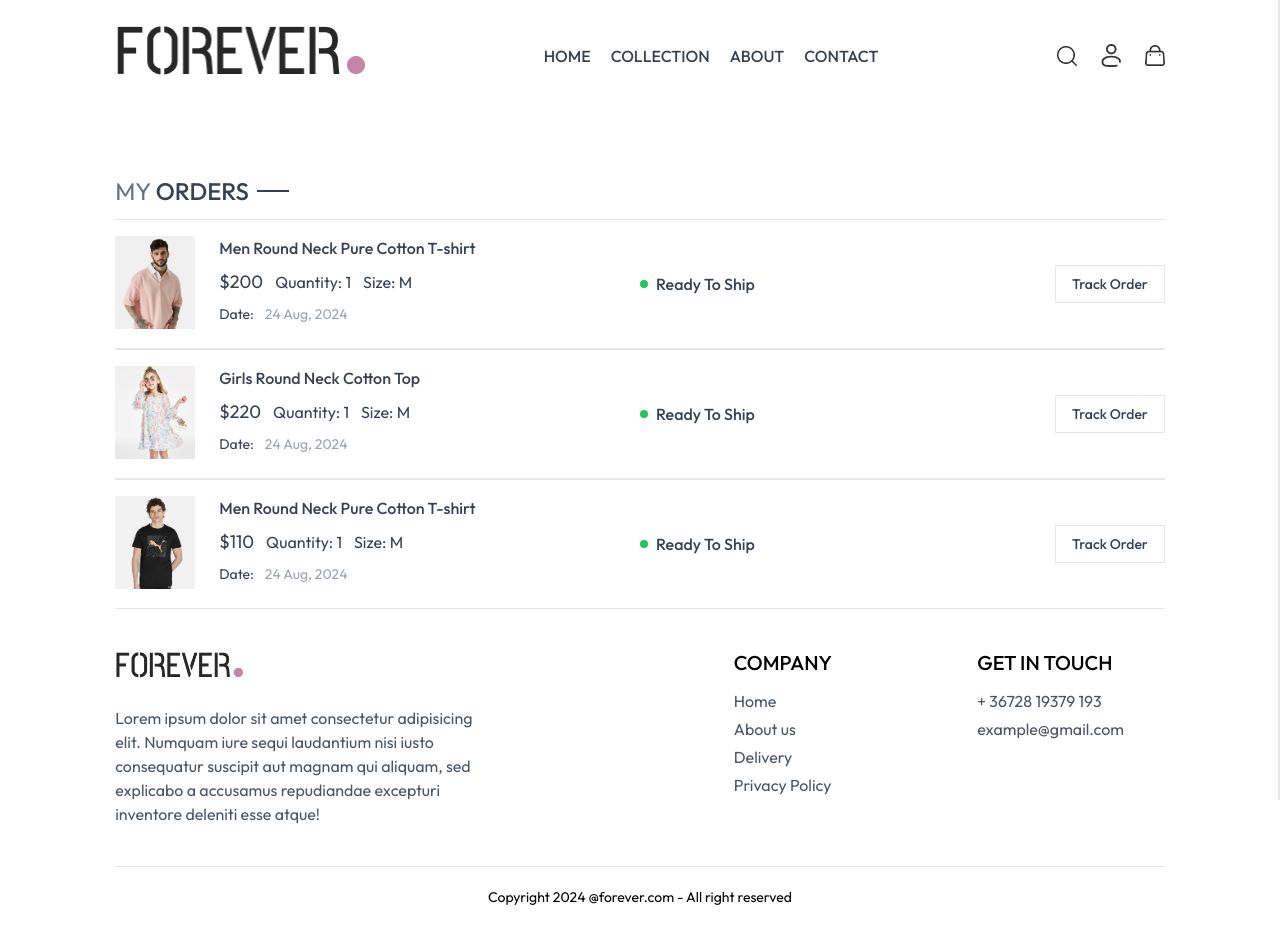
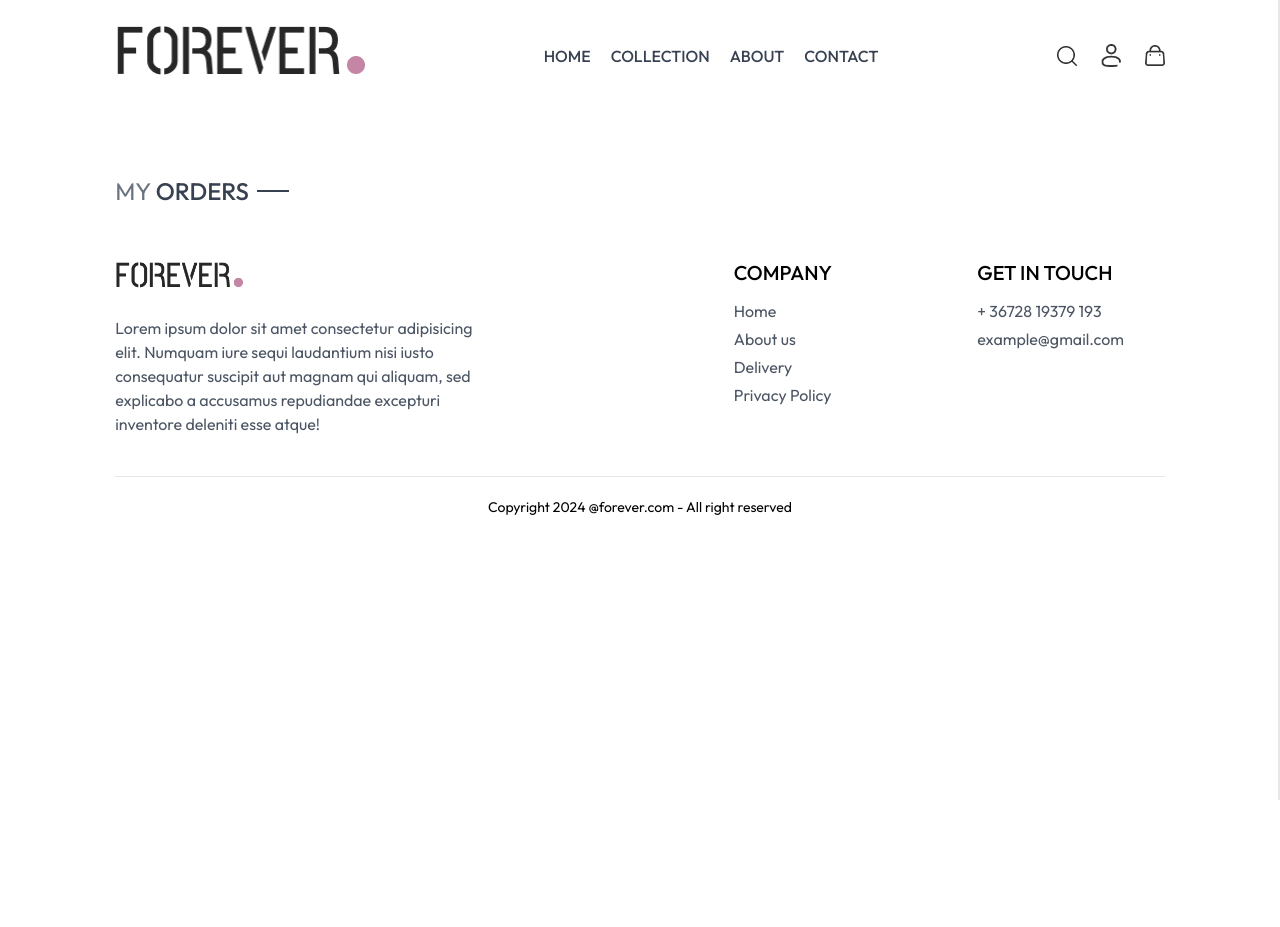
Before and after one commit to taahir-khhan/E-Commerce-App, a React app: page /orders in a window 1280 px wide. After the commit the page ends 800 px from the top, so only its background shows below. Built offline with nearby package versions, Linux system fonts and the light colour scheme; the HTML template or start-up script is replaced by a standard one.

Commit message:
Orders page needs lots of modification and i will do it today

```diff
--- a/src/context/ShopContext.jsx
+++ b/src/context/ShopContext.jsx
@@ -11,6 +11,7 @@ const ShopContextProvider = ({ children }) => {
   const [search, setSearch] = useState("");
   const [showSearch, setShowSearch] = useState(false);
   const [cartItems, setCartItems] = useState({});
+  const [cartData, setCartData] = useState([]);
   const navigate = useNavigate();
 
   const addToCart = async (itemId, size) => {
@@ -83,6 +84,8 @@ const ShopContextProvider = ({ children }) => {
     updateQuantity,
     getCartAmount,
     navigate,
+    cartData,
+    setCartData,
   };
 
   return <shopContext.Provider value={value}>{children}</shopContext.Provider>;
--- a/src/pages/Cart.jsx
+++ b/src/pages/Cart.jsx
@@ -4,9 +4,15 @@ import { CartTotal, Title } from "../components";
 import { shopContext } from "../context/ShopContext";
 
 const Cart = () => {
-  const { products, cartItems, currency, updateQuantity, navigate } =
-    useContext(shopContext);
-  const [cartData, setCartData] = useState([]);
+  const {
+    products,
+    cartItems,
+    currency,
+    updateQuantity,
+    navigate,
+    cartData,
+    setCartData,
+  } = useContext(shopContext);
 
   useEffect(() => {
     const tempData = [];
@@ -23,11 +29,24 @@ const Cart = () => {
     }
     setCartData(tempData);
   }, [cartItems]);
+
   return (
     <div className="border-t pt-10">
       <div className="text-2xl md:text-3xl mb-3">
         <Title text1={"YOUR"} text2={"CART"} />
       </div>
+
+      {cartData.length === 0 && (
+        <div className="flex flex-col items-center justify-center gap-6 h-[35vh]">
+          <p className="text-2xl text-gray-600">Your Cart is Empty</p>
+          <button
+            onClick={() => navigate("/collection")}
+            className="border bg-black text-white px-6 py-3 text-sm"
+          >
+            Shop Here
+          </button>
+        </div>
+      )}
 
       <div>
         {cartData.map((item, idx) => {
--- a/src/pages/Orders.jsx
+++ b/src/pages/Orders.jsx
@@ -1,9 +1,20 @@
-import React, { useContext } from "react";
+import React, { use, useContext, useEffect, useState } from "react";
 import { Title } from "../components";
 import { shopContext } from "../context/ShopContext";
 
 const Orders = () => {
-  const { products, currency } = useContext(shopContext);
+  const { cartData, products, currency } = useContext(shopContext);
+  const [placeOrderItem, setPlaceOrderItem] = useState([]);
+
+  useEffect(() => {
+    let tempData = [];
+    cartData.map((cartItem) => {
+      tempData = products.filter((pru) => pru._id === cartItem._id);
+      setPlaceOrderItem(tempData);
+    });
+  }, [cartData]);
+  console.log(placeOrderItem);
+
   return (
     <div className="bordet-t mt-16">
       <div className="text-2xl">
@@ -11,7 +22,7 @@ const Orders = () => {
       </div>
 
       <div>
-        {products.slice(1, 4).map((item, idx) => (
+        {placeOrderItem.map((item, idx) => (
           <div
             key={idx}
             className="py-4 border-t border-b text-gray-700 flex flex-col md:flex-row md:items-center md:justify-between gap-4"
```
